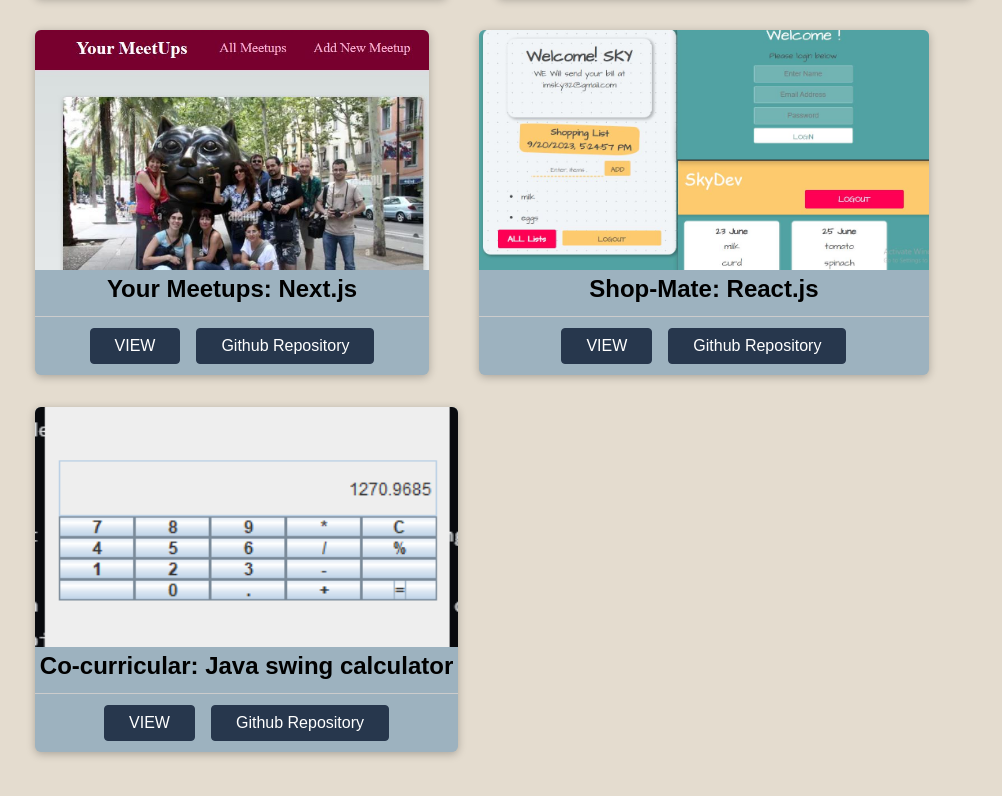
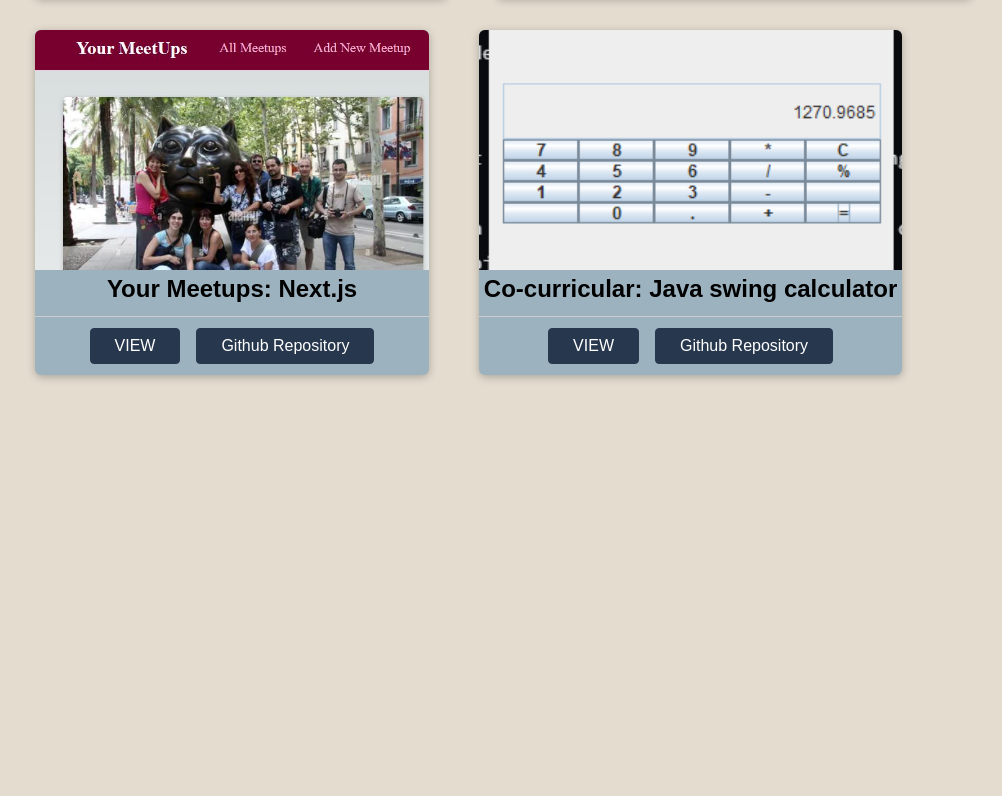
Before and after one commit to Aakash-mishra2/Portfolio, a React (Create React App) app: page /projects in a window 1280 px wide. Shown: the part 394-1190 px from the top of the page, without its empty margins (79-1081 px from the left). After the commit the page ends 817 px from the top, so only its background shows below. Built offline with nearby package versions, Linux system fonts and the light colour scheme; a web font is replaced by a local one.

Commit message:
removed shopmate

```diff
--- a/src/projects/AllProjects.js
+++ b/src/projects/AllProjects.js
@@ -36,15 +36,6 @@ export default function AllProjects() {
             techStack: 'Full Stack : NextJS, MongoDB, FetchAPI, Javascript, HTML-CSS '
         },
         {
-            id: 'thl234',
-            title: 'Shop-Mate: React.js',
-            description: "Dynamic Shopping list web app to add and remove items. Save your shopping lists for future.",
-            projectUrl: 'https://shopmate-sky.netlify.app/',
-            image: shopm,
-            gitURL: 'https://github.com/Aakash-mishra2/ShopMate-FrontEnd',
-            techStack: 'FrontEnd: ReactJS, ContextAPI, Javascript, HTML-CSS '
-        },
-        {
             id: 'jsc234',
             title: 'Co-curricular: Java swing calculator',
             image: jvc,
```
